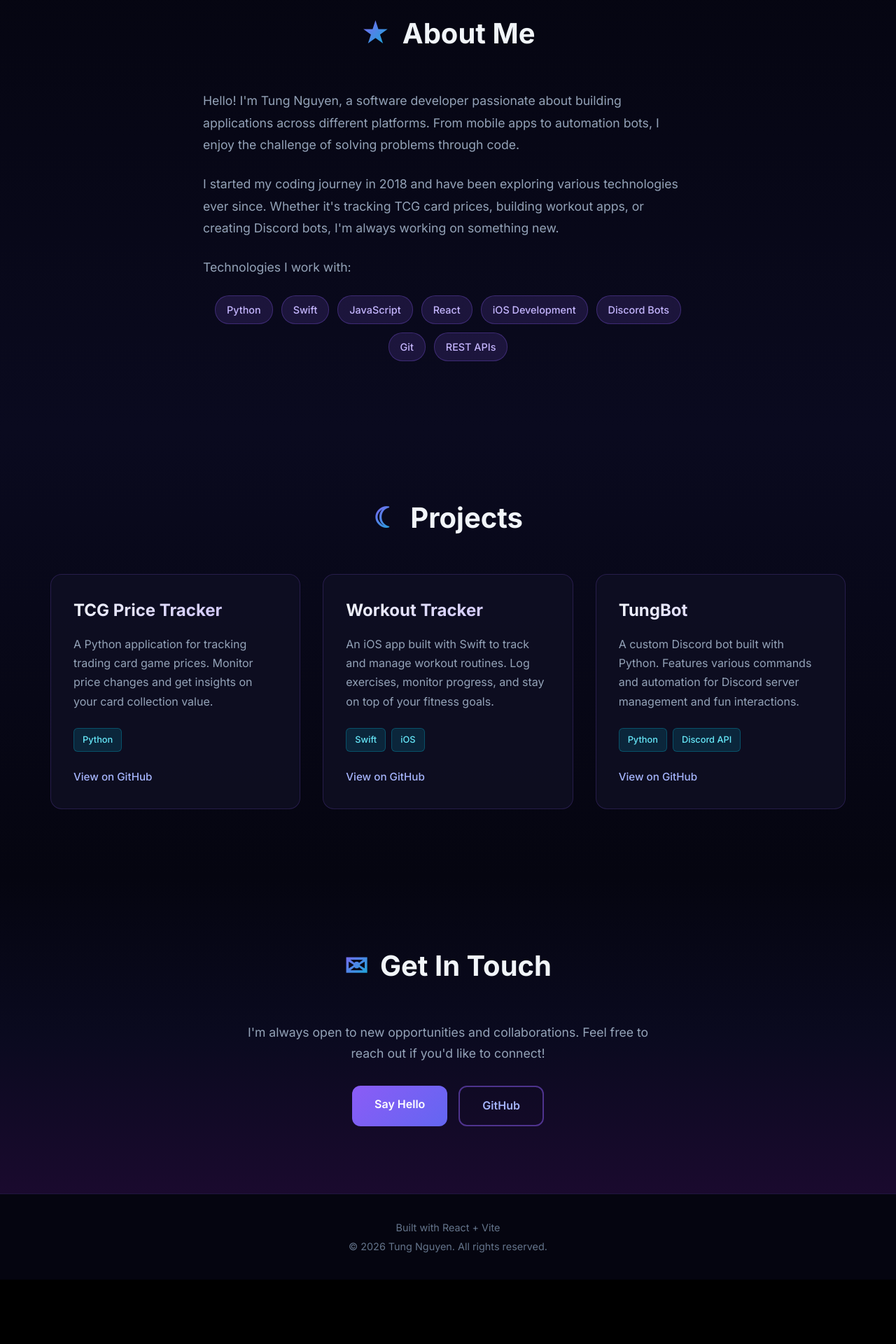
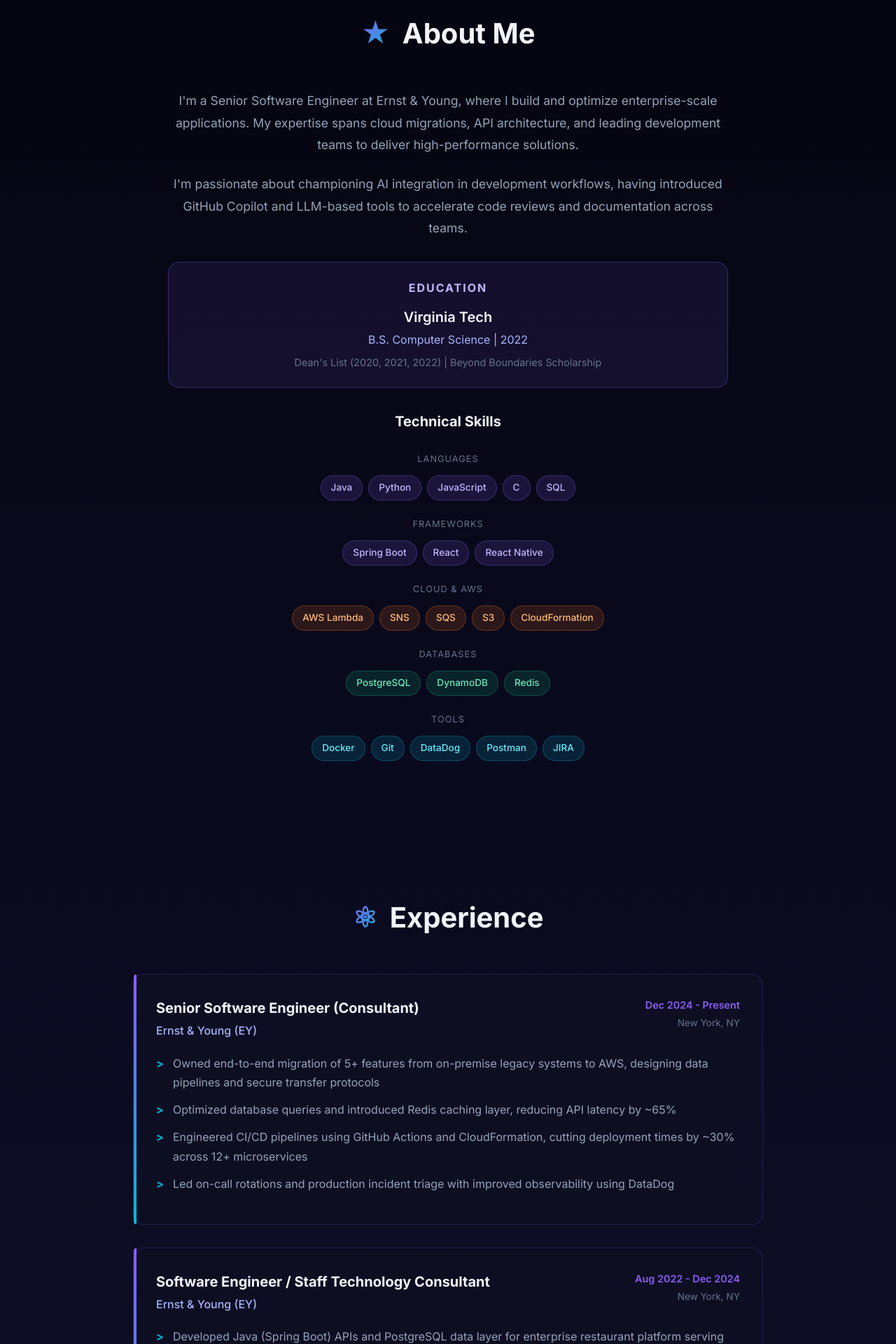
Before and after one commit to tungcodeforfun/tungcodeforfun.github.io, a React (Vite) app: page / in a window 1280 px wide. Shown: the part 880-2800 px from the top of the page at 70% size. Before the commit the page ends 2708 px from the top, so only its background shows below. Built offline with nearby package versions, Linux system fonts and the light colour scheme.

Commit message:
Update portfolio with professional experience from resume

```diff
--- a/src/App.css
+++ b/src/App.css
@@ -148,7 +148,7 @@
 .hero h1 {
   font-size: 3.5rem;
   font-weight: 700;
-  margin-bottom: 1rem;
+  margin-bottom: 0.5rem;
   color: #f1f5f9;
 }
 
@@ -161,9 +161,18 @@
 
 .hero-subtitle {
   font-size: 1.5rem;
-  color: #a5b4fc;
+  background: linear-gradient(135deg, #8b5cf6, #06b6d4);
+  -webkit-background-clip: text;
+  -webkit-text-fill-color: transparent;
+  background-clip: text;
+  margin-bottom: 0.5rem;
+  font-weight: 600;
+}
+
+.hero-location {
+  font-size: 1rem;
+  color: #64748b;
   margin-bottom: 1.5rem;
-  font-weight: 500;
 }
 
 .hero-description {
@@ -266,31 +275,94 @@ section h2 {
 }
 
 .about-text {
-  max-width: 700px;
+  max-width: 800px;
   margin: 0 auto;
 }
 
-.about-text p {
+.about-text > p {
   color: #94a3b8;
   line-height: 1.8;
   margin-bottom: 1.5rem;
   font-size: 1.1rem;
+  text-align: center;
+}
+
+/* Education Card */
+.education-card {
+  background: rgba(139, 92, 246, 0.1);
+  border: 1px solid rgba(139, 92, 246, 0.3);
+  border-radius: 16px;
+  padding: 1.5rem 2rem;
+  margin: 2rem 0;
+  text-align: center;
+}
+
+.education-card h3 {
+  color: #c4b5fd;
+  font-size: 1rem;
+  text-transform: uppercase;
+  letter-spacing: 2px;
+  margin-bottom: 0.75rem;
+}
+
+.education-card .school {
+  color: #f1f5f9;
+  font-size: 1.25rem;
+  font-weight: 600;
+  margin-bottom: 0.25rem;
+}
+
+.education-card .degree {
+  color: #a5b4fc;
+  font-size: 1rem;
+  margin-bottom: 0.5rem;
+}
+
+.education-card .honors {
+  color: #64748b;
+  font-size: 0.9rem;
+}
+
+/* Skills */
+.skills-title {
+  color: #f1f5f9;
+  font-size: 1.25rem;
+  text-align: center;
+  margin: 2rem 0 1.5rem;
+}
+
+.skills-categories {
+  display: flex;
+  flex-direction: column;
+  gap: 1.25rem;
+}
+
+.skill-category {
+  text-align: center;
+}
+
+.category-label {
+  display: inline-block;
+  color: #64748b;
+  font-size: 0.8rem;
+  text-transform: uppercase;
+  letter-spacing: 1px;
+  margin-bottom: 0.75rem;
 }
 
 .skills-grid {
   display: flex;
   flex-wrap: wrap;
-  gap: 0.75rem;
-  margin-top: 1.5rem;
+  gap: 0.5rem;
   justify-content: center;
 }
 
 .skill-tag {
   background: rgba(139, 92, 246, 0.15);
   color: #c4b5fd;
-  padding: 0.5rem 1rem;
+  padding: 0.4rem 0.875rem;
   border-radius: 20px;
-  font-size: 0.9rem;
+  font-size: 0.85rem;
   font-weight: 500;
   border: 1px solid rgba(139, 92, 246, 0.3);
   transition: all 0.3s ease;
@@ -302,10 +374,145 @@ section h2 {
   transform: translateY(-2px);
 }
 
+.skill-cloud {
+  background: rgba(249, 115, 22, 0.15);
+  color: #fdba74;
+  border-color: rgba(249, 115, 22, 0.3);
+}
+
+.skill-cloud:hover {
+  background: rgba(249, 115, 22, 0.25);
+  border-color: #f97316;
+}
+
+.skill-db {
+  background: rgba(16, 185, 129, 0.15);
+  color: #6ee7b7;
+  border-color: rgba(16, 185, 129, 0.3);
+}
+
+.skill-db:hover {
+  background: rgba(16, 185, 129, 0.25);
+  border-color: #10b981;
+}
+
+.skill-tool {
+  background: rgba(6, 182, 212, 0.15);
+  color: #67e8f9;
+  border-color: rgba(6, 182, 212, 0.3);
+}
+
+.skill-tool:hover {
+  background: rgba(6, 182, 212, 0.25);
+  border-color: #06b6d4;
+}
+
+/* Experience Section */
+.experience {
+  padding: 6rem 0;
+  background: linear-gradient(180deg, #0a0a1f 0%, #0f0f25 100%);
+  position: relative;
+}
+
+.experience-timeline {
+  display: flex;
+  flex-direction: column;
+  gap: 2rem;
+  max-width: 900px;
+  margin: 0 auto;
+}
+
+.experience-card {
+  background: rgba(15, 15, 35, 0.8);
+  border: 1px solid rgba(139, 92, 246, 0.2);
+  border-radius: 16px;
+  padding: 2rem;
+  position: relative;
+  transition: all 0.3s ease;
+}
+
+.experience-card::before {
+  content: '';
+  position: absolute;
+  left: 0;
+  top: 0;
+  bottom: 0;
+  width: 4px;
+  background: linear-gradient(180deg, #8b5cf6, #06b6d4);
+  border-radius: 4px 0 0 4px;
+}
+
+.experience-card:hover {
+  border-color: rgba(139, 92, 246, 0.4);
+  transform: translateX(5px);
+  box-shadow: 0 10px 40px rgba(139, 92, 246, 0.15);
+}
+
+.experience-header {
+  display: flex;
+  justify-content: space-between;
+  align-items: flex-start;
+  margin-bottom: 1.25rem;
+  flex-wrap: wrap;
+  gap: 1rem;
+}
+
+.experience-header h3 {
+  color: #f1f5f9;
+  font-size: 1.25rem;
+  margin-bottom: 0.25rem;
+}
+
+.experience-header .company {
+  color: #a5b4fc;
+  font-size: 1rem;
+  font-weight: 500;
+}
+
+.experience-meta {
+  text-align: right;
+  display: flex;
+  flex-direction: column;
+  gap: 0.25rem;
+}
+
+.experience-meta .period {
+  color: #8b5cf6;
+  font-weight: 600;
+  font-size: 0.9rem;
+}
+
+.experience-meta .location {
+  color: #64748b;
+  font-size: 0.85rem;
+}
+
+.experience-highlights {
+  list-style: none;
+  padding: 0;
+  margin: 0;
+}
+
+.experience-highlights li {
+  color: #94a3b8;
+  line-height: 1.7;
+  padding-left: 1.5rem;
+  position: relative;
+  margin-bottom: 0.75rem;
+}
+
+.experience-highlights li::before {
+  content: '>';
+  position: absolute;
+  left: 0;
+  color: #06b6d4;
+  font-weight: bold;
+}
+
 /* Projects Section */
 .projects {
   padding: 6rem 0;
-  background: linear-gradient(180deg, #0a0a1f 0%, #050510 100%);
+  background: linear-gradient(180deg, #0f0f25 0%, #050510 100%);
   position: relative;
 }
 
@@ -347,19 +554,16 @@ section h2 {
 }
 
 .project-card h3 {
-  font-size: 1.5rem;
+  font-size: 1.35rem;
   color: #f1f5f9;
   margin-bottom: 1rem;
-  background: linear-gradient(135deg, #f1f5f9, #c4b5fd);
-  -webkit-background-clip: text;
-  -webkit-text-fill-color: transparent;
-  background-clip: text;
 }
 
 .project-card p {
   color: #94a3b8;
   line-height: 1.7;
   margin-bottom: 1.5rem;
+  font-size: 0.95rem;
 }
 
 .project-tech {
@@ -468,4 +672,12 @@ section h2 {
   .projects-grid {
     grid-template-columns: 1fr;
   }
+
+  .experience-header {
+    flex-direction: column;
+  }
+
+  .experience-meta {
+    text-align: left;
+  }
 }
--- a/src/App.jsx
+++ b/src/App.jsx
@@ -1,34 +1,62 @@
 import './App.css'
 
 function App() {
+  const experience = [
+    {
+      title: "Senior Software Engineer (Consultant)",
+      company: "Ernst & Young (EY)",
+      location: "New York, NY",
+      period: "Dec 2024 - Present",
+      highlights: [
+        "Owned end-to-end migration of 5+ features from on-premise legacy systems to AWS, designing data pipelines and secure transfer protocols",
+        "Optimized database queries and introduced Redis caching layer, reducing API latency by ~65%",
+        "Engineered CI/CD pipelines using GitHub Actions and CloudFormation, cutting deployment times by ~30% across 12+ microservices",
+        "Led on-call rotations and production incident triage with improved observability using DataDog"
+      ]
+    },
+    {
+      title: "Software Engineer / Staff Technology Consultant",
+      company: "Ernst & Young (EY)",
+      location: "New York, NY",
+      period: "Aug 2022 - Dec 2024",
+      highlights: [
+        "Developed Java (Spring Boot) APIs and PostgreSQL data layer for enterprise restaurant platform serving 3,000+ locations",
+        "Architected event-driven messaging system using AWS Lambda, SNS, and SQS for asynchronous order and inventory updates",
+        "Implemented Protobuf for service-to-service communication, reducing payload sizes by ~40%",
+        "Built integration test framework using JUnit and Testcontainers, achieving ~80% test coverage",
+        "Mentored junior engineers on microservices patterns and code review standards"
+      ]
+    }
+  ]
+
   const projects = [
     {
       title: "TCG Price Tracker",
       description: "A Python application for tracking trading card game prices. Monitor price changes and get insights on your card collection value.",
       tech: ["Python"],
-      github: "https://github.com/tungcodeforfun/tcg-price-tracker",
-      live: null
+      github: "https://github.com/tungcodeforfun/tcg-price-tracker"
     },
     {
       title: "Workout Tracker",
       description: "An iOS app built with Swift to track and manage workout routines. Log exercises, monitor progress, and stay on top of your fitness goals.",
       tech: ["Swift", "iOS"],
-      github: "https://github.com/tungcodeforfun/WorkoutTracker",
-      live: null
+      github: "https://github.com/tungcodeforfun/WorkoutTracker"
     },
     {
       title: "TungBot",
-      description: "A custom Discord bot built with Python. Features various commands and automation for Discord server management and fun interactions.",
+      description: "A custom Discord bot built with Python. Features various commands and automation for Discord server management.",
       tech: ["Python", "Discord API"],
-      github: "https://github.com/tungcodeforfun/TungBot",
-      live: null
+      github: "https://github.com/tungcodeforfun/TungBot"
     }
   ]
 
-  const skills = [
-    "Python", "Swift", "JavaScript", "React",
-    "iOS Development", "Discord Bots", "Git", "REST APIs"
-  ]
+  const skills = {
+    languages: ["Java", "Python", "JavaScript", "C", "SQL"],
+    frameworks: ["Spring Boot", "React", "React Native"],
+    cloud: ["AWS Lambda", "SNS", "SQS", "S3", "CloudFormation"],
+    tools: ["Docker", "Git", "DataDog", "Postman", "JIRA"],
+    databases: ["PostgreSQL", "DynamoDB", "Redis"]
+  }
 
   return (
     <div className="portfolio">
@@ -40,9 +68,10 @@ function App() {
       {/* Navigation */}
       <nav className="nav">
         <div className="nav-content">
-          <a href="#" className="nav-logo">Tung</a>
+          <a href="#" className="nav-logo">TN</a>
           <div className="nav-links">
             <a href="#about">About</a>
+            <a href="#experience">Experience</a>
             <a href="#projects">Projects</a>
             <a href="#contact">Contact</a>
           </div>
@@ -55,16 +84,18 @@ function App() {
           <div className="hero-avatar">
             <img src="https://avatars.githubusercontent.com/u/36649688?v=4" alt="Tung Nguyen" />
           </div>
-          <h1>Hi, I'm <span className="highlight">Tung Nguyen</span></h1>
-          <p className="hero-subtitle">Software Developer</p>
+          <h1>Tung Nguyen</h1>
+          <p className="hero-subtitle">Senior Software Engineer</p>
+          <p className="hero-location">New York, NY</p>
           <p className="hero-description">
-            Building things for the web and beyond. From Discord bots to iOS apps,
-            I love turning ideas into reality through code.
+            3+ years building scalable cloud solutions at Ernst & Young.
+            Specializing in Java, Python, and AWS infrastructure with a track record
+            of improving system performance by 70%.
           </p>
           <div className="hero-buttons">
-            <a href="#projects" className="btn btn-primary">
+            <a href="#experience" className="btn btn-primary">
               <span className="btn-glow"></span>
-              View My Work
+              View Experience
             </a>
             <a href="#contact" className="btn btn-secondary">Get In Touch</a>
           </div>
@@ -78,22 +109,95 @@ function App() {
           <div className="about-grid">
             <div className="about-text">
               <p>
-                Hello! I'm Tung Nguyen, a software developer passionate about building
-                applications across different platforms. From mobile apps to automation bots,
-                I enjoy the challenge of solving problems through code.
+                I'm a Senior Software Engineer at Ernst & Young, where I build and optimize
+                enterprise-scale applications. My expertise spans cloud migrations, API architecture,
+                and leading development teams to deliver high-performance solutions.
               </p>
               <p>
-                I started my coding journey in 2018 and have been exploring various technologies
-                ever since. Whether it's tracking TCG card prices, building workout apps, or
-                creating Discord bots, I'm always working on something new.
+                I'm passionate about championing AI integration in development workflows, having
+                introduced GitHub Copilot and LLM-based tools to accelerate code reviews and
+                documentation across teams.
               </p>
-              <p>Technologies I work with:</p>
-              <div className="skills-grid">
-                {skills.map((skill, index) => (
-                  <span key={index} className="skill-tag">{skill}</span>
-                ))}
+
+              <div className="education-card">
+                <h3>Education</h3>
+                <p className="school">Virginia Tech</p>
+                <p className="degree">B.S. Computer Science | 2022</p>
+                <p className="honors">Dean's List (2020, 2021, 2022) | Beyond Boundaries Scholarship</p>
+              </div>
+
+              <h3 className="skills-title">Technical Skills</h3>
+              <div className="skills-categories">
+                <div className="skill-category">
+                  <span className="category-label">Languages</span>
+                  <div className="skills-grid">
+                    {skills.languages.map((skill, i) => (
+                      <span key={i} className="skill-tag">{skill}</span>
+                    ))}
+                  </div>
+                </div>
+                <div className="skill-category">
+                  <span className="category-label">Frameworks</span>
+                  <div className="skills-grid">
+                    {skills.frameworks.map((skill, i) => (
+                      <span key={i} className="skill-tag">{skill}</span>
+                    ))}
+                  </div>
+                </div>
+                <div className="skill-category">
+                  <span className="category-label">Cloud & AWS</span>
+                  <div className="skills-grid">
+                    {skills.cloud.map((skill, i) => (
+                      <span key={i} className="skill-tag skill-cloud">{skill}</span>
+                    ))}
+                  </div>
+                </div>
+                <div className="skill-category">
+                  <span className="category-label">Databases</span>
+                  <div className="skills-grid">
+                    {skills.databases.map((skill, i) => (
+                      <span key={i} className="skill-tag skill-db">{skill}</span>
+                    ))}
+                  </div>
+                </div>
+                <div className="skill-category">
+                  <span className="category-label">Tools</span>
+                  <div className="skills-grid">
+                    {skills.tools.map((skill, i) => (
+                      <span key={i} className="skill-tag skill-tool">{skill}</span>
+                    ))}
+                  </div>
+                </div>
               </div>
             </div>
+          </div>
+        </div>
+      </section>
+
+      {/* Experience Section */}
+      <section id="experience" className="experience">
+        <div className="section-content">
+          <h2><span className="section-icon">&#9883;</span> Experience</h2>
+          <div className="experience-timeline">
+            {experience.map((job, index) => (
+              <div key={index} className="experience-card">
+                <div className="experience-header">
+                  <div>
+                    <h3>{job.title}</h3>
+                    <p className="company">{job.company}</p>
+                  </div>
+                  <div className="experience-meta">
+                    <span className="period">{job.period}</span>
+                    <span className="location">{job.location}</span>
+                  </div>
+                </div>
+                <ul className="experience-highlights">
+                  {job.highlights.map((highlight, i) => (
+                    <li key={i}>{highlight}</li>
+                  ))}
+                </ul>
+              </div>
+            ))}
           </div>
         </div>
       </section>
@@ -101,7 +205,7 @@ function App() {
       {/* Projects Section */}
       <section id="projects" className="projects">
         <div className="section-content">
-          <h2><span className="section-icon">&#9790;</span> Projects</h2>
+          <h2><span className="section-icon">&#9790;</span> Side Projects</h2>
           <div className="projects-grid">
             {projects.map((project, index) => (
               <div key={index} className="project-card">
@@ -129,8 +233,8 @@ function App() {
         <div className="section-content">
           <h2><span className="section-icon">&#9993;</span> Get In Touch</h2>
           <p>
-            I'm always open to new opportunities and collaborations.
-            Feel free to reach out if you'd like to connect!
+            I'm always open to discussing new opportunities, interesting projects,
+            or ways to collaborate. Feel free to reach out!
           </p>
           <div className="contact-links">
             <a href="mailto:tungnguyen1651@gmail.com" className="btn btn-primary">
@@ -140,13 +244,15 @@ function App() {
             <a href="https://github.com/tungcodeforfun" target="_blank" rel="noopener noreferrer" className="btn btn-secondary">
               GitHub
             </a>
+            <a href="https://linkedin.com/in/tungcodeforfun" target="_blank" rel="noopener noreferrer" className="btn btn-secondary">
+              LinkedIn
+            </a>
           </div>
         </div>
       </section>
 
       {/* Footer */}
       <footer className="footer">
-        <p>Built with React + Vite</p>
         <p>&copy; {new Date().getFullYear()} Tung Nguyen. All rights reserved.</p>
       </footer>
     </div>
```
